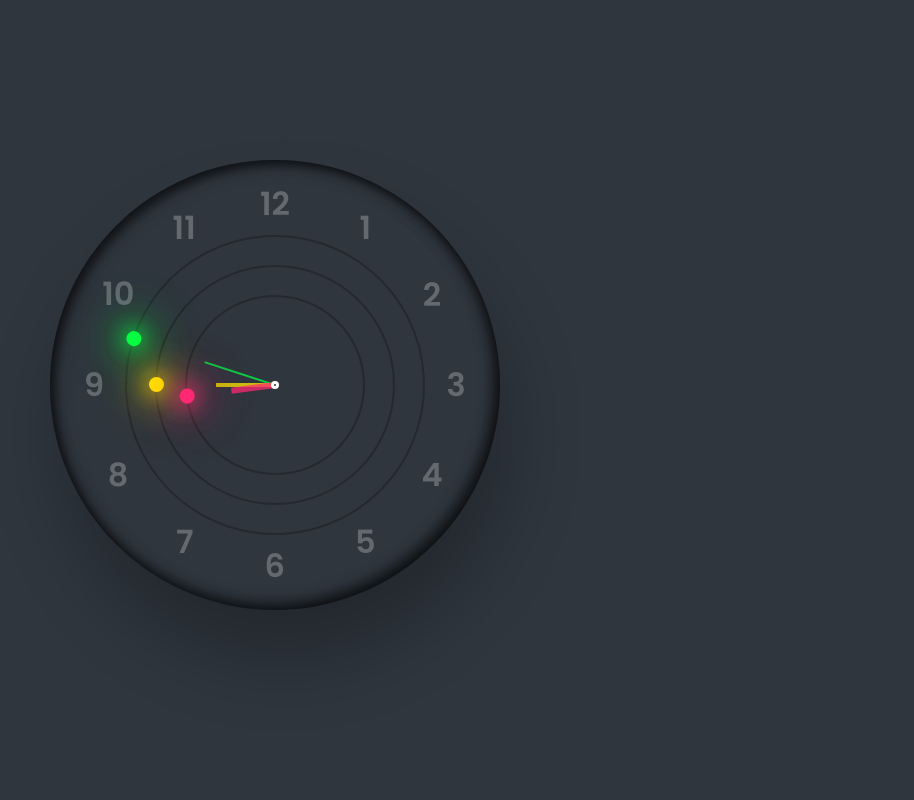
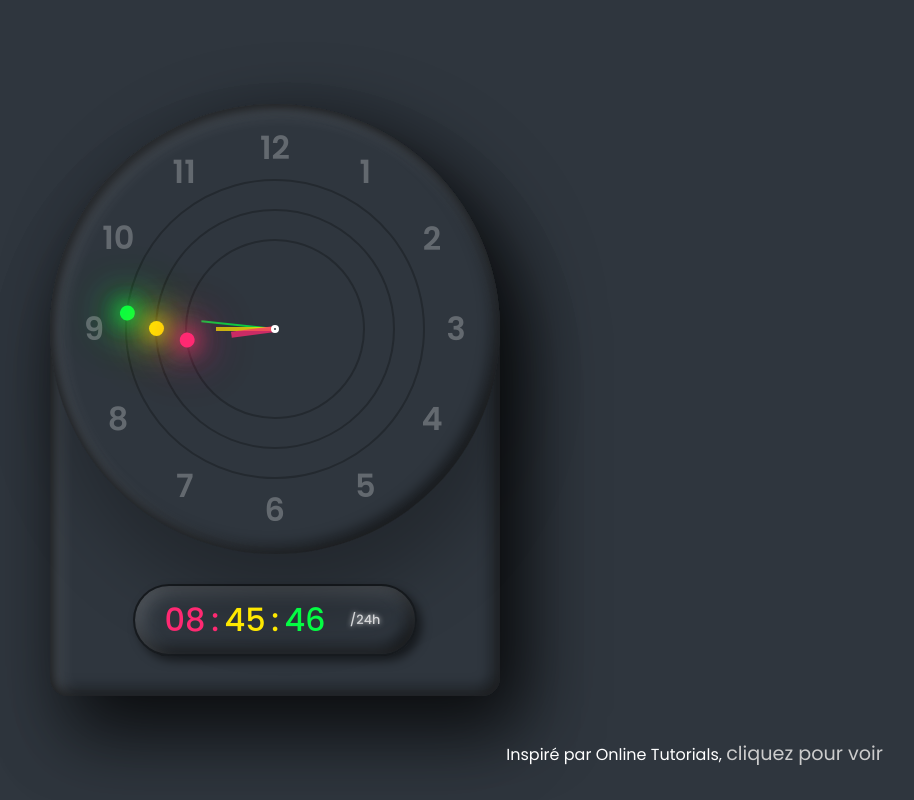
Before and after one commit to Mookjong/analog-digital-clock, a website with bundled scripts: page index.html in a window 1280 px wide. Shown: the whole page, without its empty margins (365-1279 px from the left). Built offline with nearby package versions, Linux system fonts and the light colour scheme.

Commit message:
Display digital clock

```diff
--- a/app.ts
+++ b/app.ts
@@ -1,4 +1,6 @@
 const clock = document.getElementById('clock')
+
+type TimeDigit = number | string
 
 for(let i=1; i<=12; i++){
     const span = document.createElement('span')
@@ -9,11 +11,28 @@ for(let i=1; i<=12; i++){
     clock?.appendChild(span)
 }
 
+// analog clock
+const analogHours = document.querySelector('#analogHours') as HTMLDivElement
+const analogMinutes = document.querySelector('#analogMinutes') as HTMLDivElement
+const analogSeconds = document.querySelector('#analogSeconds') as HTMLDivElement
 
-const hours = document.querySelector('#hours') as HTMLDivElement
-const minutes = document.querySelector('#minutes') as HTMLDivElement
-const secondes = document.querySelector('#secondes') as HTMLDivElement
+// digital clock
+const digitalHours = document.querySelector("#digitalHours") as HTMLDivElement
+const digitalMinutes = document.querySelector("#digitalMinutes") as HTMLDivElement
+const digitalSeconds = document.querySelector("#digitalSeconds") as HTMLDivElement
+const ampm = document.querySelector("#ampm") as HTMLDivElement
 
+enum HoursDisplay{
+    twelve,
+    twentyFour
+}
+
+let hoursDisplay = HoursDisplay.twentyFour
+
+ampm.addEventListener('click', ()=>{
+    hoursDisplay = hoursDisplay === HoursDisplay.twelve ? HoursDisplay.twentyFour : HoursDisplay.twelve
+    ampm.innerText = ampm.innerText === '/12h' ? '/24h' : '/12h'
+})
 
 setInterval(()=>{
     const date  = new Date()
@@ -21,8 +40,25 @@ setInterval(()=>{
     let min = date.getMinutes() * 6
     let sec = date.getSeconds() * 6
 
-    hours.style.transform = `rotate(${hh+(min/12)}deg)`
-    minutes.style.transform = `rotate(${min}deg)`
-    secondes.style.transform = `rotate(${sec}deg)`
+    analogHours.style.transform = `rotate(${hh+(min/12)}deg)`
+    analogMinutes.style.transform = `rotate(${min}deg)`
+    analogSeconds.style.transform = `rotate(${sec}deg)`
+
+    let h: TimeDigit = date.getHours()
+    let m: TimeDigit = date.getMinutes()
+    let s: TimeDigit = date.getSeconds()
+
+    if(hoursDisplay === HoursDisplay.twelve && h > 12){
+        h = h - 12
+    }
+
+    h = h < 10 ? '0' + h : h
+    m = m < 10 ? '0' + m : m
+    s = s < 10 ? '0' + s : s
+
+    digitalHours.innerText = h.toString()
+    digitalMinutes.innerText = m.toString()
+    digitalSeconds.innerText = s.toString()
+
 
 }, 1000)
--- a/index.html
+++ b/index.html
@@ -12,10 +12,21 @@
 <body>
     <div class="container">
         <div class="clock" id="clock">
-            <div id="secondes" class="circle secondes"><i class="needle"></i></div>
-            <div id="minutes" class="circle minutes"><i class="needle"></i></div>
-            <div id="hours" class="circle hours"><i class="needle"></i></div>
+            <div id="analogSeconds" class="circle secondes"><i class="needle"></i></div>
+            <div id="analogMinutes" class="circle minutes"><i class="needle"></i></div>
+            <div id="analogHours" class="circle hours"><i class="needle"></i></div>
         </div>
+
+        <div id="time">
+            <div class="hours" id="digitalHours">00</div>
+            <div class="minutes" id="digitalMinutes">00</div>
+            <div class="seconds" id="digitalSeconds">00</div>
+            <div id="ampm">/24h</div>
+        </div>
+    </div>
+
+    <div class="signature">
+        <p>Inspiré par Online Tutorials, <a target="_blank" href="https://www.youtube.com/watch?v=yXFiTDfhSXo">cliquez pour voir</a></p>
     </div>
 </body>
 </html>
--- a/sass/main.scss
+++ b/sass/main.scss
@@ -26,7 +26,7 @@ $circlesMap: (
     )
 );
 
-// mixin -> style des cercles et aiguilles heures, minutes, secondes
+// mixin -> style des cercles et aiguilles incluses: heures, minutes, secondes
 @mixin circles($map){
     @each $circle, $shape in $circlesMap {
         .#{$circle}{
@@ -72,17 +72,18 @@ body{
 
 .container{
     position: relative;
-    // background-color: $clr-dark;
-    // // min-height: 500px;
-    // border-radius: 255px 255px 20px 20px;
-    // box-shadow: 25px 25px 75px rgba(0, 0, 0, .75),
-    //             10px 50px 70px rgba(0, 0, 0, .25),
-    //             inset 5px 5px 10px rgba(0, 0, 0, .5),
-    //             inset 5px 5px 20px rgba(0, 0, 0, .2),
-    //             inset -5px -5px 15px rgba(0, 0, 0, .75);
-    // display: flex;
-    // align-items: center;
-    // justify-content: center;
+    background-color: $clr-dark;
+    // min-height: 500px;
+    border-radius: 255px 255px 20px 20px;
+    box-shadow: 25px 25px 75px rgba(0, 0, 0, .75),
+                10px 50px 70px rgba(0, 0, 0, .25),
+                inset 5px 5px 10px rgba(0, 0, 0, .5),
+                inset 5px 5px 20px rgba(255, 255, 255, .2),
+                inset -5px -5px 15px rgba(0, 0, 0, .75);
+    display: flex;
+    flex-direction: column;
+    align-items: center;
+    justify-content: center;
 }
 
 .clock{
@@ -93,7 +94,7 @@ body{
     border-radius: 50%;
     box-shadow: 10px 50px 70px rgba(0, 0, 0, .25),
                 inset 5px 5px 10px rgba(0, 0, 0, .5),
-                inset 5px 5px 20px rgba(0, 0, 0, .2),
+                inset 5px 5px 20px rgba(255, 255, 255, .2),
                 inset -5px -5px 15px rgba(0, 0, 0, .75);
     display: flex;
     align-items: center;
@@ -154,3 +155,88 @@ body{
 
     @include circles($circlesMap)
 }
+
+// digital clock
+#time{
+    margin-bottom: 40px;
+    display: flex;
+    padding: 10px 20px;
+    font-size: 2em;
+    font-weight: 600;
+    border: 2px solid rgba(0, 0, 0, .5);
+    border-radius: 40px;
+    box-shadow: 5px 5px 10px rgba(0, 0, 0, .5),
+                inset 5px 5px 20px rgba(255, 255, 255, 0.2),
+                inset -5px -5px 15px rgba(0, 0, 0, .75);
+
+    div{
+        position: relative;
+        width: 60px;
+        text-align: center;
+        font-weight: 500;
+
+        &:nth-child(1)::after, &:nth-child(2)::after{
+            content: ':';
+            position: absolute;
+            right: -4px;
+        }
+
+        &:nth-child(2)::after{
+            animation: animate 1s step(1) infinite;
+        }
+
+        &.hours{
+            color: $clr-hours;
+        }
+
+        &.minutes{
+            color: $clr-minutes;
+        }
+
+        &.seconds{
+            color: $clr-secondes;
+        }
+
+        &:last-child{
+            font-size: .8rem;
+            display: flex;
+            align-items: center;
+            justify-content: center;
+            color: #fff;
+            opacity: 0.8;
+            cursor: pointer;
+            text-shadow: 0 0 5px #fff;
+
+            &:active{
+                text-shadow: 0 0 5px #fff,
+                             0 0 5px #fff,
+                             0 0 10px #fff,
+                             0 0 15px #fff;
+                user-select: none;
+            }
+        }
+    }
+}
+
+.signature{
+    position: absolute;
+    bottom: 2em;
+    right: 2em;
+    color: #fff;
+
+    a{
+        text-decoration: none;
+        color:#ccc;
+        font-size: 1.2rem;
+    }
+}
+
+
+@keyframes animate {
+    0%{
+        opacity: 1;
+    }
+    50%{
+        opacity: 0
+    }
+}
```
Also changed, not shown: css/style.css, dist/app.js, 1 other file.
